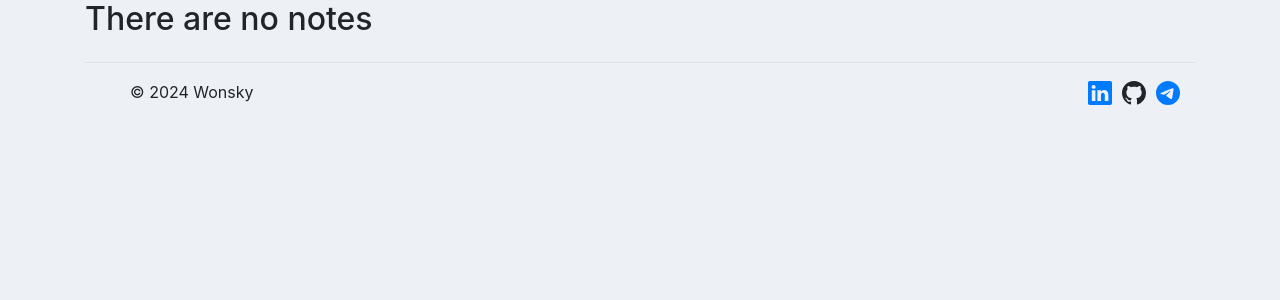
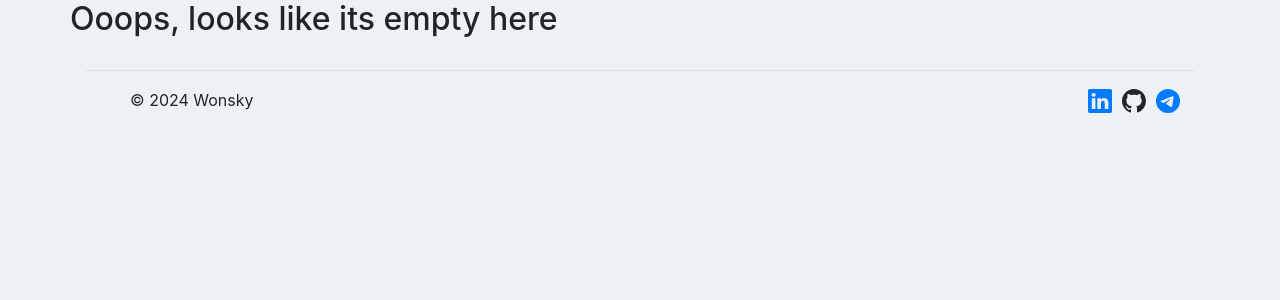
Before and after one commit to Wonsky1/web-notes, a Django app: page / in a window 1280 px wide. Shown: the part 94-394 px from the top of the page. Run offline with Django 5.2, Linux system fonts and the light colour scheme; data that the repository does not hold is empty; some libraries are stand-ins or nearby versions.

Commit message:
removed unecessary if statement, added empty

```diff
--- a/templates/web_notes/note_list.html
+++ b/templates/web_notes/note_list.html
@@ -1,7 +1,6 @@
 {% extends "base.html" %}
 {% load utils %}
 {% block content %}
-{% if note_list %}
 <div id="note-full-container" class="note-has-grid row">
   {% for note in note_list %}
     <div class="col-md-4 single-note-item all-category" style="">
@@ -52,9 +51,9 @@
 
       </div>
     </div>
+  {% empty %}
+    <h2>Ooops, looks like its empty here</h2>
   {% endfor %}
 </div>
-{% else %}
-  <h2>There are no notes</h2>
-{% endif %}
+
 {% endblock %}
```
